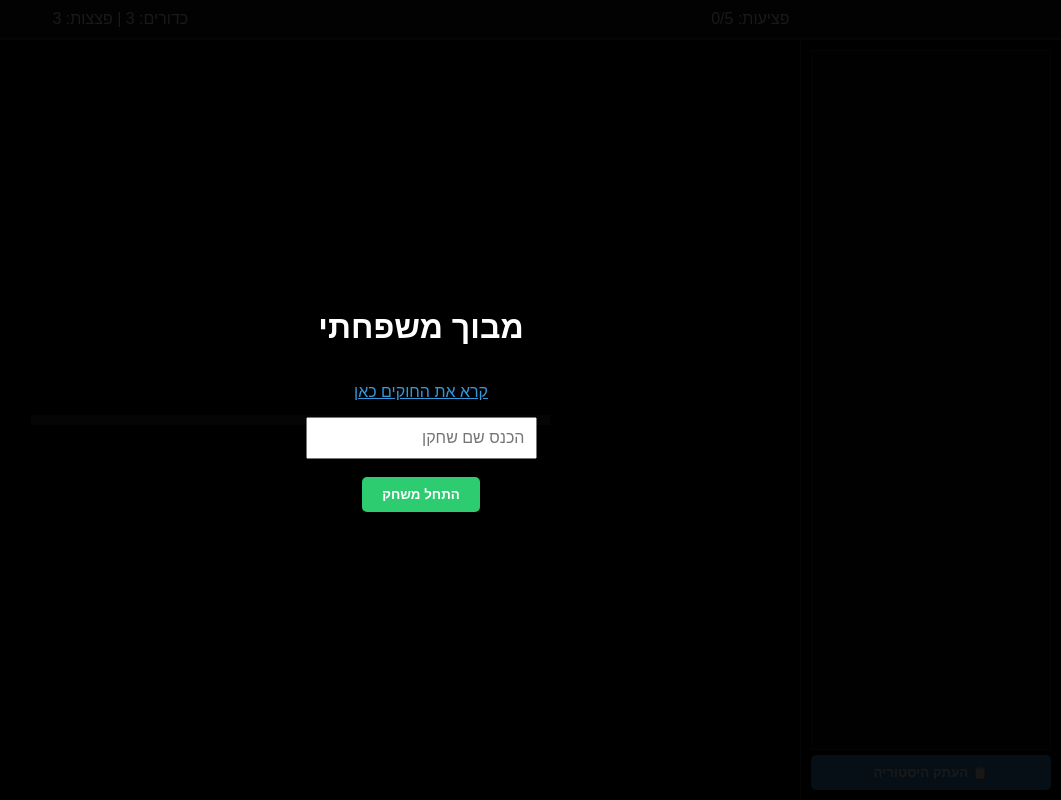
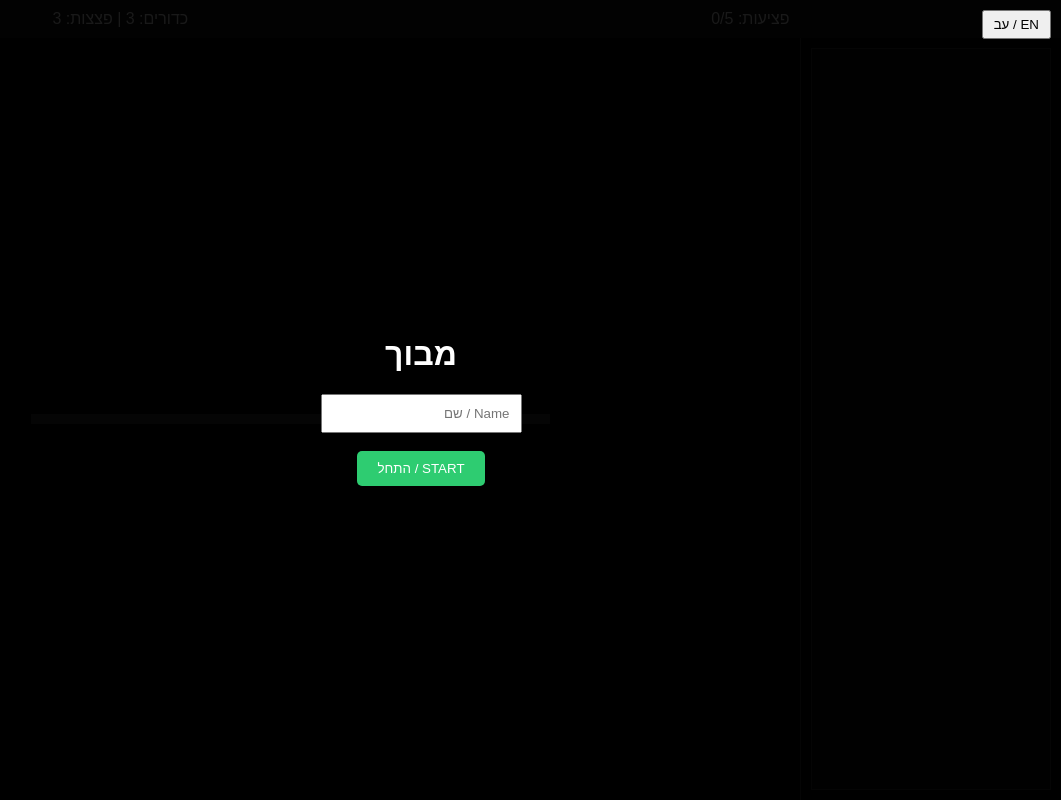
Before and after one commit to randomterner/my-maze-game, a Flask app: page / in a window 1280 px wide. Shown: the whole page, without its empty margins (219-1280 px from the left). Run offline with Flask 3, Linux system fonts and the light colour scheme; some libraries are stand-ins or nearby versions.

Commit message:
Update index.html

```diff
--- a/templates/index.html
+++ b/templates/index.html
@@ -1,39 +1,39 @@
 <!DOCTYPE html>
-<html lang="he" dir="rtl">
+<html>
 <head>
-    <meta charset="UTF-8"><title>מבוך - שחקן</title>
+    <meta charset="UTF-8"><title>Maze Game</title>
     <script src="https://cdnjs.cloudflare.com/ajax/libs/socket.io/4.7.2/socket.io.min.js"></script>
     <style>
-        body { background: #000; color: #fff; font-family: sans-serif; margin: 0; display: flex; flex-direction: column; height: 100vh; overflow: hidden; }
+        body { background: #000; color: #fff; font-family: sans-serif; margin: 0; overflow: hidden; display: flex; flex-direction: column; height: 100vh; }
+        .rtl { direction: rtl; } .ltr { direction: ltr; }
         #welcome-overlay { position: fixed; inset: 0; background: rgba(0,0,0,0.9); z-index: 100; display: flex; flex-direction: column; align-items: center; justify-content: center; }
         #board { display: grid; grid-template-columns: repeat(10, 50px); gap: 1px; background: #333; padding: 5px; }
         .cell { width: 50px; height: 50px; background: #111; position: relative; background-size: contain; box-sizing: border-box; }
         .revealed { background: #444; }
         .wall-top { box-shadow: inset 0 5px 0 0 #ff4d4d; }
         .wall-left { box-shadow: inset 5px 0 0 0 #ff4d4d; }
-        #log-box { flex-grow: 1; overflow-y: auto; background: #0a0a0a; padding: 10px; font-size: 13px; border: 1px solid #333; color: #aaa; }
-        .p-dot { width: 16px; height: 16px; background: cyan; border-radius: 50%; margin: 17px auto; border: 2px solid white; box-shadow: 0 0 8px cyan; }
-        button { padding: 10px 20px; cursor: pointer; background: #2ecc71; border: none; color: white; border-radius: 5px; font-weight: bold; }
+        #log-box { flex-grow: 1; overflow-y: auto; background: #0a0a0a; padding: 10px; font-size: 13px; border: 1px solid #333; }
+        .p-dot { width: 16px; height: 16px; background: cyan; border-radius: 50%; margin: 17px auto; border: 2px solid white; }
+        .lang-btn { position: absolute; top: 10px; right: 10px; z-index: 110; padding: 5px 10px; cursor: pointer; }
     </style>
 </head>
-<body>
+<body id="b" class="rtl">
+    <button class="lang-btn" onclick="toggleL()">EN / עב</button>
+
     <div id="welcome-overlay">
-        <h1>מבוך משפחתי</h1>
-        <p><a href="https://docs.google.com/document/d/1V2dLYzytEPp-pj8lYusuTic1JNMxjCUr5TD_5PVWVbE/edit" target="_blank" style="color: #3498db;">קרא את החוקים כאן</a></p>
-        <input type="text" id="name-input" placeholder="הכנס שם שחקן" style="padding: 10px; font-size: 16px;"><br>
-        <button onclick="startGame()">התחל משחק</button>
+        <h1 id="t-welcome">מבוך</h1>
+        <input type="text" id="name-input" placeholder="Name / שם" style="padding:10px;"><br>
+        <button onclick="startGame()" style="padding:10px 20px; background:#2ecc71; color:white; border:none; border-radius:5px;">START / התחל</button>
     </div>
 
-    <div style="display:flex; justify-content: space-around; padding: 10px; background: #111; border-bottom: 2px solid #333;">
-        <div>פציעות: <span id="inj">0</span>/5</div>
-        <div>כדורים: <span id="bul">3</span> | פצצות: <span id="bom">3</span></div>
-        <div id="flash-status" style="color: yellow; display: none;">🔦 פנס פעיל!</div>
+    <div style="display:flex; justify-content: space-around; padding: 10px; background: #111;">
+        <div><span id="t-inj">פציעות</span>: <span id="inj">0</span>/5</div>
+        <div><span id="t-bul">כדורים</span>: <span id="bul">3</span> | <span id="t-bom">פצצות</span>: <span id="bom">3</span></div>
     </div>
 
     <div style="display: flex; flex-grow: 1;">
         <div id="sidebar" style="width: 240px; display: flex; flex-direction: column; padding: 10px; border-left: 1px solid #333;">
             <div id="log-box"></div>
-            <button onclick="copyLogs()" style="margin-top:5px; background:#3498db;">📋 העתק היסטוריה</button>
         </div>
         <div style="flex-grow: 1; display: flex; align-items: center; justify-content: center;">
             <div id="board"></div>
@@ -42,56 +42,64 @@
 
     <script>
         const socket = io();
+        let lang = 'he';
+        const trans = {
+            he: { welcome: "מבוך משפחתי", inj: "פציעות", bul: "כדורים", bom: "פצצות",
+                LOG_RIVER_BOAT: " חצה את הנהר בבטחה.", LOG_RIVER_RAFT: " נסחף עם הרפסודה להתחלה.", LOG_RIVER_SWEEP: " נסחף ונפצע בנהר!",
+                LOG_ARMORY: " מילא ציוד בנשקייה!", LOG_DEVIL: " פגש את השטן ואיבד ציוד!", LOG_MONSTER: " פגש מפלצת וקיבל תור וציוד!",
+                LOG_PICKUP: " מצא: " },
+            en: { welcome: "Family Maze", inj: "Injuries", bul: "Bullets", bom: "Bombs",
+                LOG_RIVER_BOAT: " crossed the river safely.", LOG_RIVER_RAFT: " drifted back with the raft.", LOG_RIVER_SWEEP: " was swept and injured!",
+                LOG_ARMORY: " restocked at the armory!", LOG_DEVIL: " met the Devil!", LOG_MONSTER: " met a monster!",
+                LOG_PICKUP: " found: " }
+        };
+
+        function toggleL() {
+            lang = (lang === 'he' ? 'en' : 'he');
+            document.getElementById('b').className = (lang === 'he' ? 'rtl' : 'ltr');
+            document.getElementById('t-inj').innerText = trans[lang].inj;
+            document.getElementById('t-bul').innerText = trans[lang].bul;
+            document.getElementById('t-bom').innerText = trans[lang].bom;
+        }
+
         function startGame() {
-            const name = document.getElementById('name-input').value || "שחקן";
+            const name = document.getElementById('name-input').value || "Player";
             socket.emit('join', { name, is_man: false });
             document.getElementById('welcome-overlay').style.display = 'none';
         }
 
-        function copyLogs() {
-            const logs = Array.from(document.querySelectorAll('.log-entry')).map(e => e.innerText).join('\n');
-            navigator.clipboard.writeText(logs).then(() => alert("הלוג הועתק!"));
-        }
-
         socket.on('sync', d => {
-            const my = d.players.find(p => p.id === socket.id);
-            if(!my) return;
-
+            const my = d.players.find(p => p.id === socket.id); if(!my) return;
             document.getElementById('inj').innerText = my.injuries;
             document.getElementById('bul').innerText = my.bul;
             document.getElementById('bom').innerText = my.bom;
+
+            // חוק פנס + סוללות: רואים הכל
             const hasVision = my.items.includes('flashlight') && my.items.includes('batteries');
-            document.getElementById('flash-status').style.display = hasVision ? 'block' : 'none';
-            document.getElementById('log-box').innerHTML = d.logs.map(m => `<div class="log-entry">${m}</div>`).join('');
+
+            document.getElementById('log-box').innerHTML = d.logs.map(l => `<div><b>${l.n}</b> ${trans[lang][l.key] || ''} ${l.i ? trans[lang].LOG_PICKUP + l.i : ''}</div>`).join('');
 
             const b = document.getElementById('board'); b.innerHTML = '';
-            for(let y=0; y<10; y++) {
-                for(let x=0; x<10; x++) {
-                    const td = d.maze[y][x];
-                    const cell = document.createElement('div');
-
-                    // לוגיקת ראייה: אם יש פנס וסוללות רואים הכל. אם לא, רק מה שביקרנו בו.
-                    const isKnown = hasVision || my.known_tiles.some(t => t[0] === x && t[1] === y);
-
-                    cell.className = 'cell' + (isKnown ? ' revealed' : '');
-                    if(isKnown) {
+            for(let y=0; y<10; y++) for(let x=0; x<10; x++) {
+                const td = d.maze[y][x]; const cell = document.createElement('div');
+                const known = hasVision || my.known_tiles.some(t => t[0] === x && t[1] === y);
+                cell.className = 'cell' + (known ? ' revealed' : '');
+                if(known) {
                     if(td.walls.top) cell.classList.add('wall-top');
                     if(td.walls.left) cell.classList.add('wall-left');
                     if(td.tile !== "empty") cell.style.backgroundImage = `url('/static/${td.tile}.png')`;
                 }
                 if(my.x === x && my.y === y) {
-                        const dot = document.createElement('div'); dot.className = 'p-dot';
-                        cell.appendChild(dot);
+                    const dot = document.createElement('div'); dot.className = 'p-dot'; cell.appendChild(dot);
                 }
                 if(d.phase === 2 && !my.has_spawned) cell.onclick = () => socket.emit('set_spawn', {x,y});
                 b.appendChild(cell);
             }
-            }
         });
 
         window.addEventListener('keydown', e => {
-            const keys = {ArrowUp:[0,-1], ArrowDown:[0,1], ArrowLeft:[-1,0], ArrowRight:[1,0]};
-            if(keys[e.key]) socket.emit('move', {dx: keys[e.key][0], dy: keys[e.key][1]});
+            const k = {ArrowUp:[0,-1], ArrowDown:[0,1], ArrowLeft:[-1,0], ArrowRight:[1,0]};
+            if(k[e.key]) socket.emit('move', {dx: k[e.key][0], dy: k[e.key][1]});
         });
     </script>
 </body>
```
Lines whose indentation alone changed are shown as unchanged.
